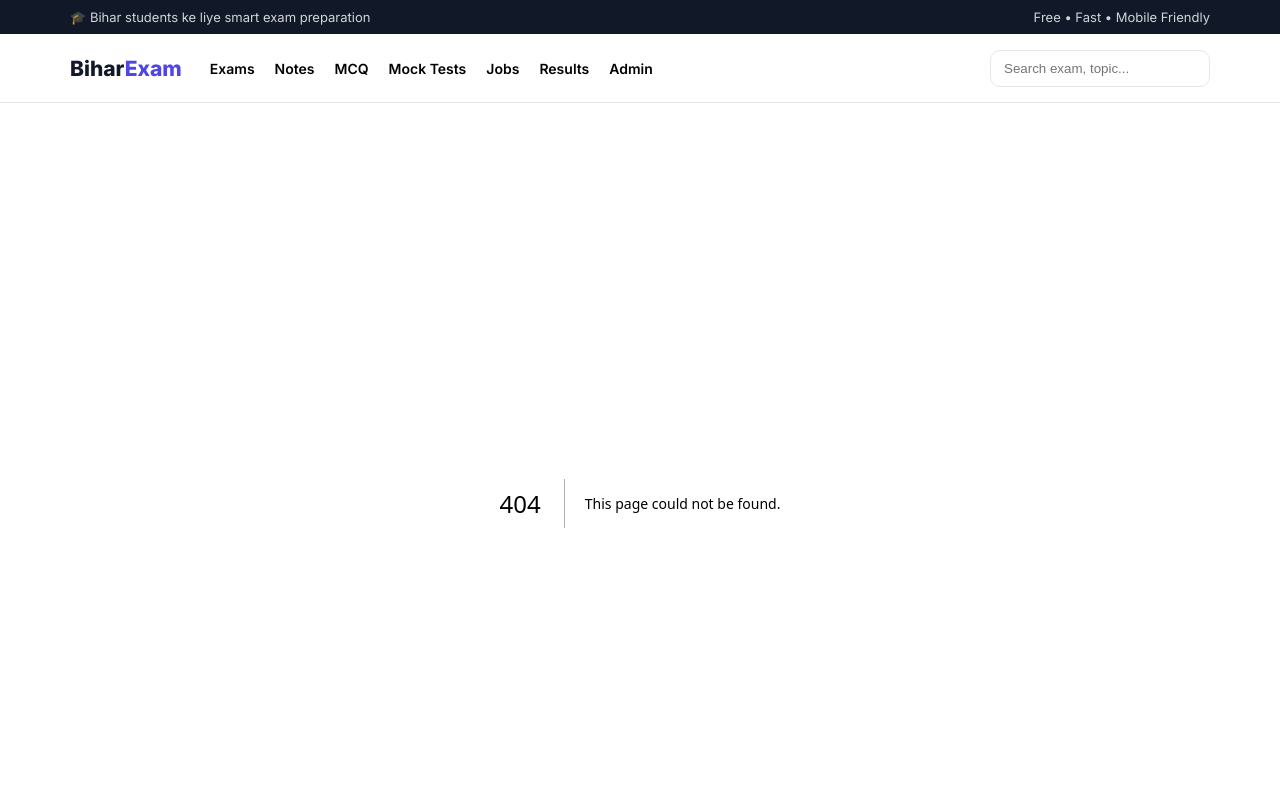
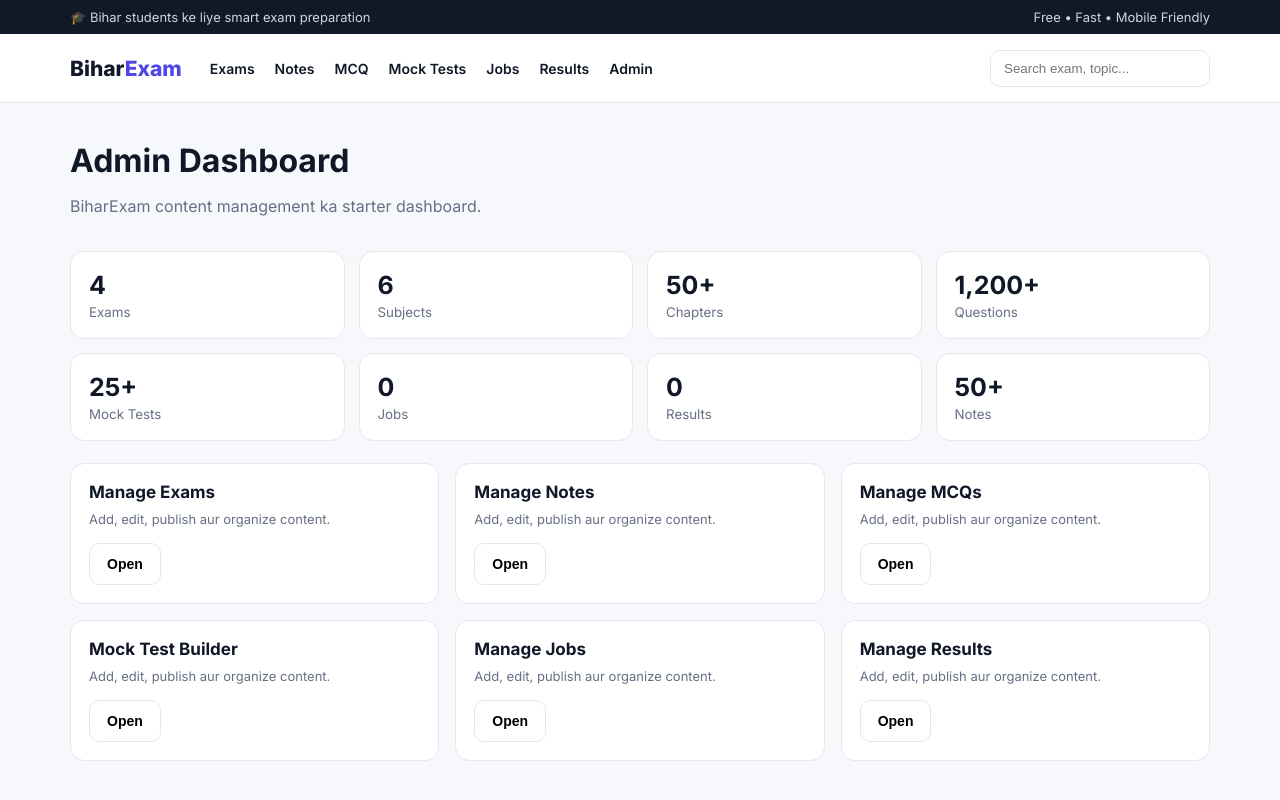
Before and after one commit to vickypatel88048/cs-quiz, a Next.js app in the folder bihar-exam-super-app/: page /admin in a window 1280 px wide. Before the commit this address had no page. Shown: the top 800 px of the page. Built offline with nearby package versions, Linux system fonts and the light colour scheme.

Commit message:
Add admin dashboard

```diff
--- /dev/null
+++ b/bihar-exam-super-app/app/admin/page.tsx
@@ -0,0 +1,2 @@
+const cards=[['Exams','4'],['Subjects','6'],['Chapters','50+'],['Questions','1,200+'],['Mock Tests','25+'],['Jobs','0'],['Results','0'],['Notes','50+']];
+export default function Admin(){return <main className="page"><div className="container"><h1>Admin Dashboard</h1><p className="muted">BiharExam content management ka starter dashboard.</p><div className="stats">{cards.map(c=><div className="stat" key={c[0]}><b>{c[1]}</b><small>{c[0]}</small></div>)}</div><div className="grid3" style={{marginTop:22}}>{['Manage Exams','Manage Notes','Manage MCQs','Mock Test Builder','Manage Jobs','Manage Results'].map(x=><div className="card" key={x}><h3>{x}</h3><p>Add, edit, publish aur organize content.</p><button className="btn" style={{marginTop:14}}>Open</button></div>)}</div></div></main>}
```
